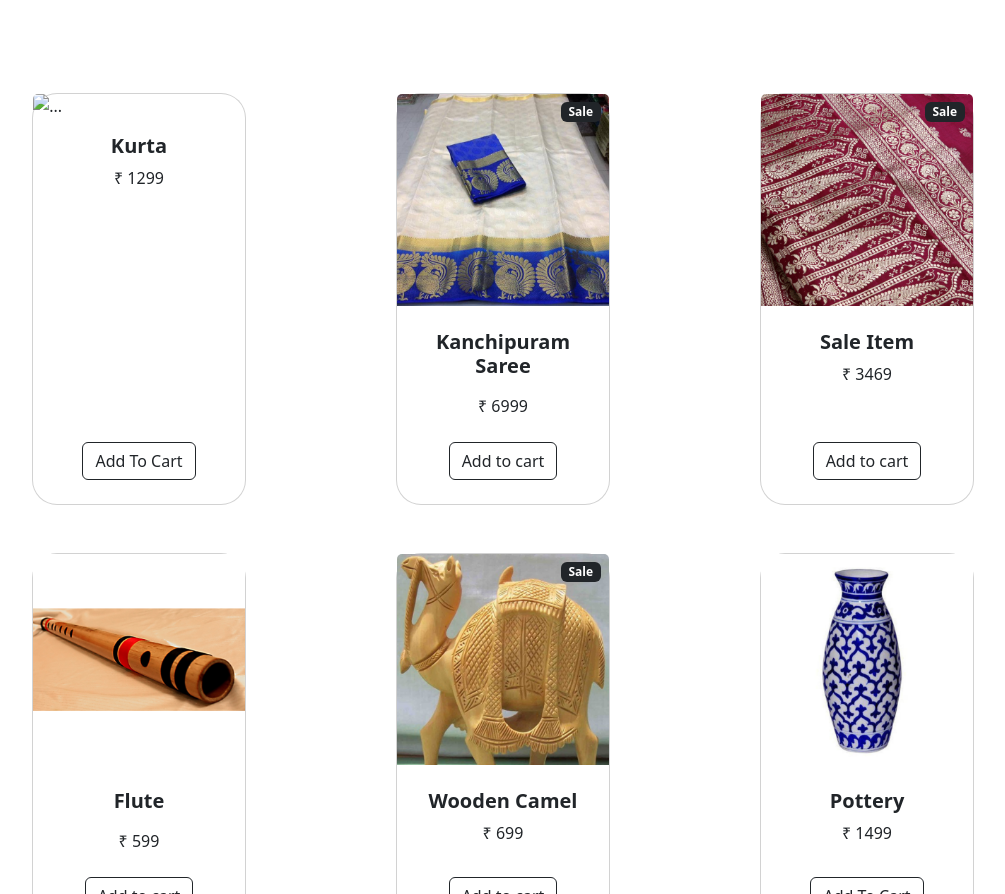
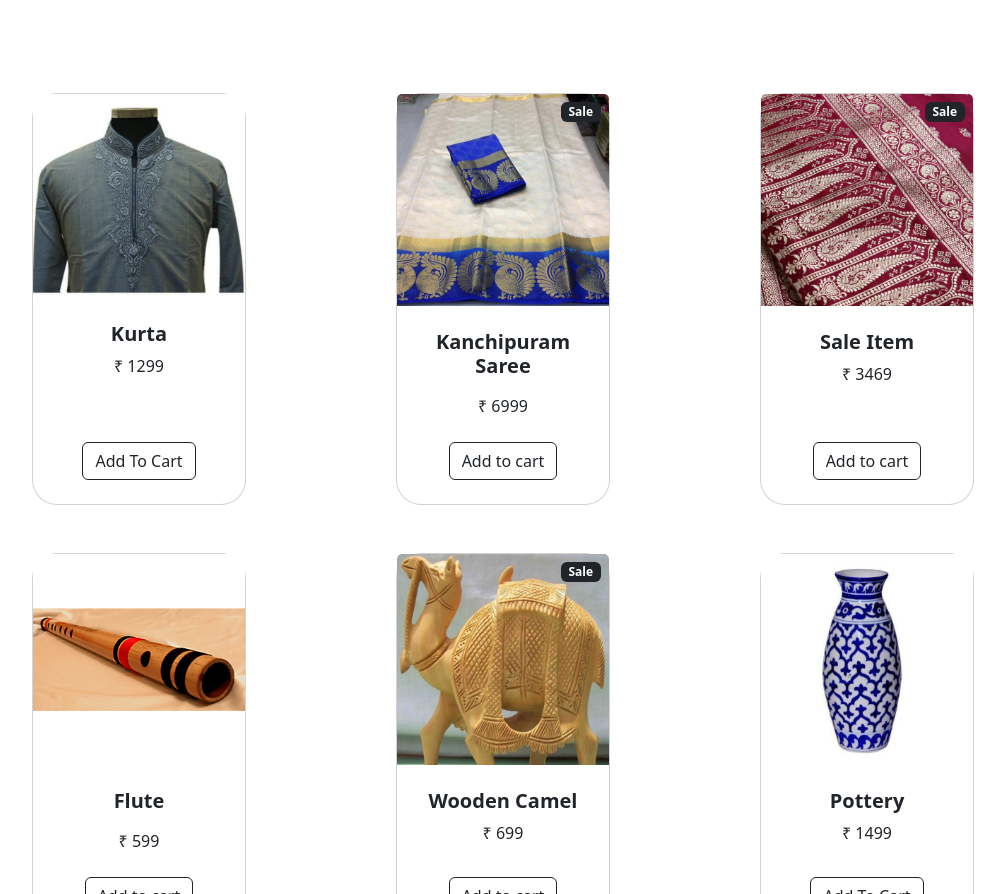
Before and after one commit to Neelp1173/Craft-Kart.github.io, a plain HTML site: page Shopping.html in a window 1280 px wide. Shown: the part 1321-2215 px from the top of the page, without its empty margins (137-1142 px from the left). Drawn offline with nearby package versions, Linux system fonts and the light colour scheme; a web font is replaced by a local one.

Commit message:
Update Shopping.html

```diff
--- a/Shopping.html
+++ b/Shopping.html
@@ -207,7 +207,7 @@
             <div class="col mb-5">
                 <div class="card h-100">
                     <!-- Product image-->
-                    <img class="card-img-top" src="Images/Products/Kurta.png" alt="..." />
+                    <img class="card-img-top" src="Images/Products/Kurta.jpg" alt="..." />
                     <!-- Product details-->
                     <div class="card-body p-3">
                         <div class="text-center">
```
